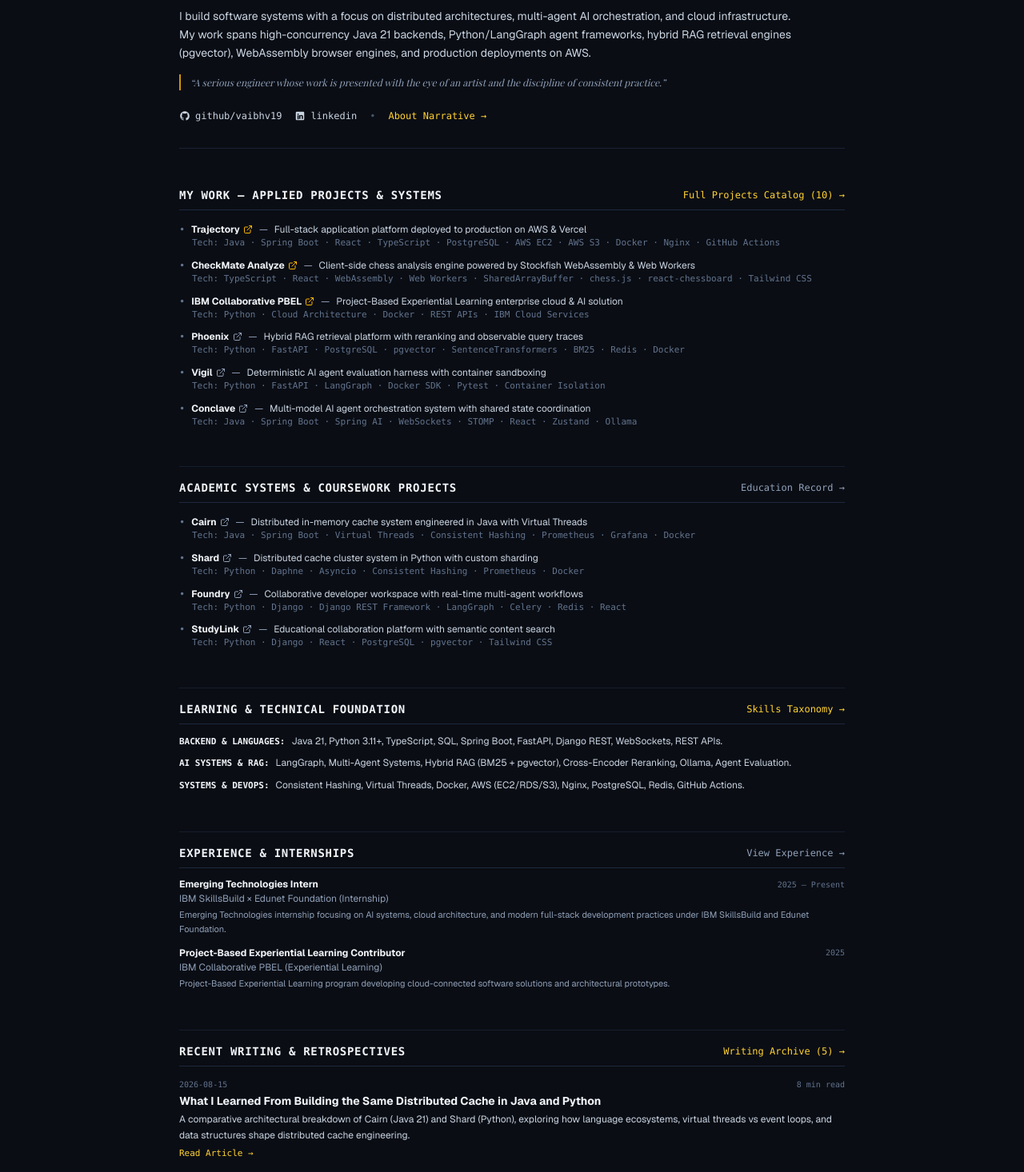
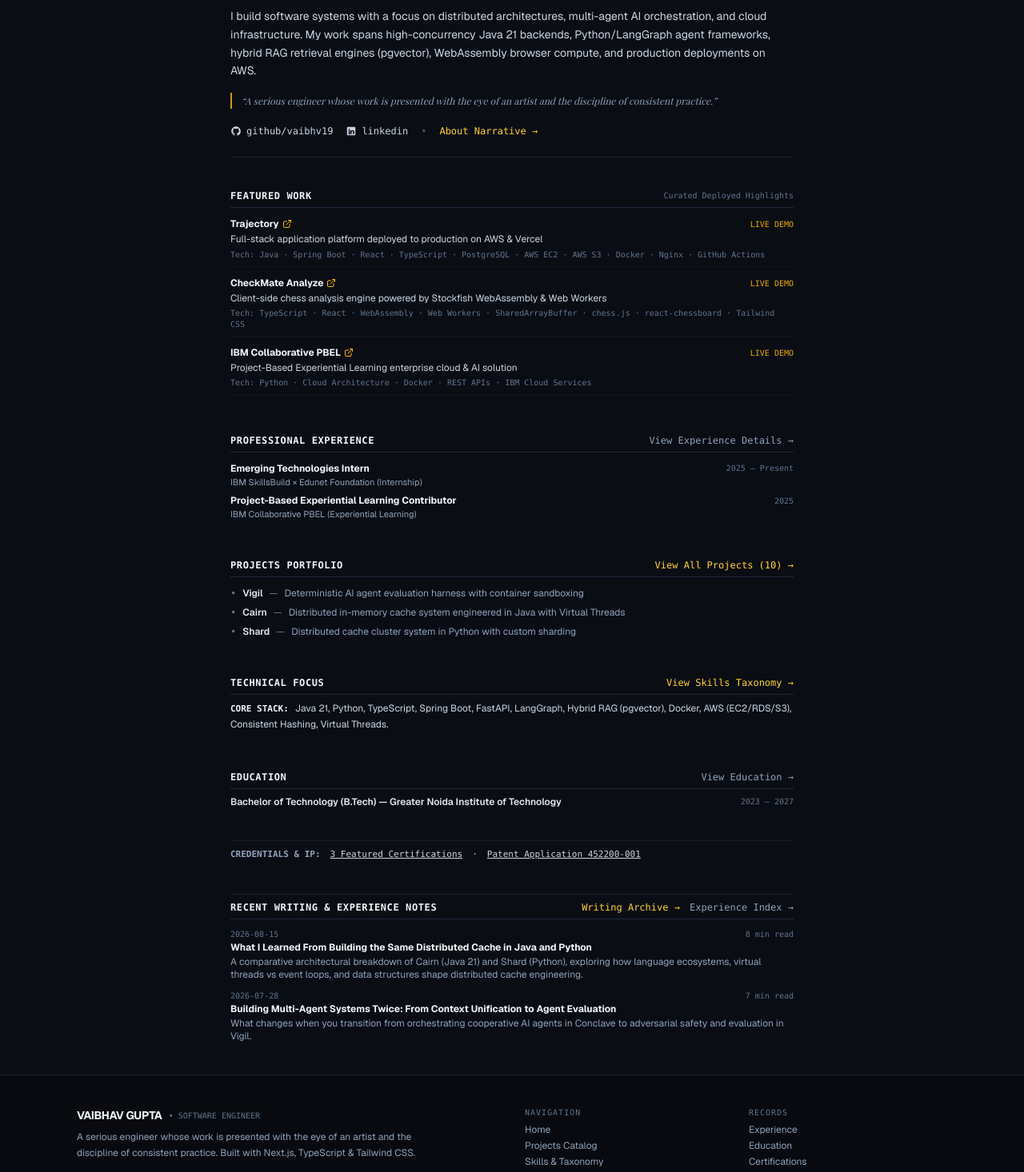
Before and after one commit to vaibhv19/Portfolio-BLog, a Next.js app: page / in a window 1280 px wide. Shown: the part 160-1626 px from the top of the page at 80% size. Built offline with nearby package versions, Linux system fonts and the light colour scheme; a web font is replaced by a local one.

Commit message:
style(home): correct homepage content selection to curated 3-item previews

```diff
--- a/src/app/page.tsx
+++ b/src/app/page.tsx
@@ -10,25 +10,27 @@ import { EDUCATION_ENTRIES } from "@/data/education";
 import { PATENT_RECORDS } from "@/data/patents";
 
 export default function HomePage() {
-  // Group projects logically for dense presentation
-  const appliedProjects = PROJECTS.filter(
-    (p) => p.category === "For Resume" || p.category === "Testing" || p.category === "Training Program"
-  );
-  const academicProjects = PROJECTS.filter((p) => p.category === "Academic");
+  // 1. Featured Work — Curated selection of EXACTLY 3 top deployed projects
+  const featuredProjects = PROJECTS.filter((p) => p.featured).slice(0, 3);
 
-  // Selected writing previews
-  const recentWriting = WRITING_ARTICLES.slice(0, 3);
+  // 2. Projects Preview — EXACTLY 3 representative portfolio samples (separate from Featured)
+  const previewProjects = PROJECTS.filter(
+    (p) => !p.featured && (p.category === "Testing" || p.category === "Academic")
+  ).slice(0, 3);
 
-  // Selected experience with notes
-  const experienceNotes = EXPERIENCE_WITH_ARTICLES.slice(0, 6);
+  // 3. Selected Writing previews (top 2)
+  const recentWriting = WRITING_ARTICLES.slice(0, 2);
 
-  // Featured certs
-  const featuredCerts = CERTIFICATIONS.filter((c) => c.featured);
+  // 4. Selected Experience With notes (top 3)
+  const experienceNotes = EXPERIENCE_WITH_ARTICLES.slice(0, 3);
+
+  // 5. Featured Certifications preview
+  const featuredCerts = CERTIFICATIONS.filter((c) => c.featured).slice(0, 3);
 
   return (
-    <div className="max-w-4xl mx-auto px-4 sm:px-6 lg:px-8 py-10 space-y-12 text-slate-300">
+    <div className="max-w-3xl mx-auto px-4 sm:px-6 lg:px-8 py-10 space-y-10 text-slate-300">
       {/* 1. PERSONAL INTRODUCTION */}
-      <section className="space-y-4 border-b border-slate-800/80 pb-8">
+      <section className="space-y-4 border-b border-slate-800/80 pb-6">
         <div className="space-y-1">
           <h1 className="text-2xl sm:text-3xl font-bold tracking-tight text-slate-100">
             Vaibhav Gupta
@@ -38,8 +40,8 @@ export default function HomePage() {
           </p>
         </div>
 
-        <p className="text-sm leading-relaxed text-slate-300 max-w-3xl">
-          I build software systems with a focus on distributed architectures, multi-agent AI orchestration, and cloud infrastructure. My work spans high-concurrency Java 21 backends, Python/LangGraph agent frameworks, hybrid RAG retrieval engines (pgvector), WebAssembly browser engines, and production deployments on AWS.
+        <p className="text-xs sm:text-sm leading-relaxed text-slate-300">
+          I build software systems with a focus on distributed architectures, multi-agent AI orchestration, and cloud infrastructure. My work spans high-concurrency Java 21 backends, Python/LangGraph agent frameworks, hybrid RAG retrieval engines (pgvector), WebAssembly browser compute, and production deployments on AWS.
         </p>
 
         <p className="text-xs text-slate-400 font-serif-editorial italic border-l-2 border-amber-400/80 pl-3 py-0.5">
@@ -47,7 +49,7 @@ export default function HomePage() {
         </p>
 
         {/* Compact Profile Links */}
-        <div className="pt-2 flex flex-wrap items-center gap-4 text-xs font-mono">
+        <div className="pt-1 flex flex-wrap items-center gap-4 text-xs font-mono">
           <a
             href="https://github.com/vaibhv19"
             target="_blank"
@@ -73,41 +75,38 @@ export default function HomePage() {
         </div>
       </section>
 
-      {/* 2. MY WORK — APPLIED & INDEPENDENT PROJECTS */}
-      <section className="space-y-4">
-        <div className="flex items-center justify-between border-b border-slate-800 pb-2">
-          <h2 className="text-sm font-bold text-slate-100 font-mono uppercase tracking-wider">
-            My Work — Applied Projects &amp; Systems
+      {/* 2. FEATURED WORK (Curated Selection of 3 Strongest Projects) */}
+      <section className="space-y-3">
+        <div className="flex items-center justify-between border-b border-slate-800 pb-1.5">
+          <h2 className="text-xs font-bold text-slate-100 font-mono uppercase tracking-wider">
+            Featured Work
           </h2>
-          <Link href="/projects" className="text-xs font-mono text-amber-300 hover:underline">
-            Full Projects Catalog ({PROJECTS.length}) &rarr;
-          </Link>
+          <span className="text-[10px] font-mono text-slate-500">Curated Deployed Highlights</span>
         </div>
 
         <ul className="space-y-3 text-xs">
-          {appliedProjects.map((project) => (
-            <li key={project.id} className="space-y-0.5">
-              <div className="flex items-baseline gap-2">
-                <span className="text-slate-500 font-mono">•</span>
-                <span className="font-bold text-slate-100 hover:text-amber-300 transition-colors">
+          {featuredProjects.map((project) => (
+            <li key={project.id} className="space-y-0.5 border-b border-slate-800/40 pb-2">
+              <div className="flex items-baseline justify-between gap-2">
+                <span className="font-bold text-slate-100">
                   {project.demoUrl ? (
-                    <a href={project.demoUrl} target="_blank" rel="noopener noreferrer" className="hover:underline inline-flex items-center gap-1">
+                    <a
+                      href={project.demoUrl}
+                      target="_blank"
+                      rel="noopener noreferrer"
+                      className="hover:text-amber-300 hover:underline inline-flex items-center gap-1"
+                    >
                       <span>{project.title}</span>
                       <ExternalLink className="w-3 h-3 text-amber-400" />
-                    </a>
-                  ) : project.githubUrl ? (
-                    <a href={project.githubUrl} target="_blank" rel="noopener noreferrer" className="hover:underline inline-flex items-center gap-1">
-                      <span>{project.title}</span>
-                      <ExternalLink className="w-3 h-3 text-slate-400" />
                     </a>
                   ) : (
                     <span>{project.title}</span>
                   )}
                 </span>
-                <span className="text-slate-400">—</span>
-                <span className="text-slate-300">{project.tagline}</span>
+                <span className="text-[10px] font-mono text-amber-400/90 uppercase">Live Demo</span>
               </div>
-              <div className="pl-4 text-[11px] font-mono text-slate-500">
+              <p className="text-slate-300 text-xs leading-relaxed">{project.tagline}</p>
+              <div className="text-[10px] font-mono text-slate-500">
                 Tech: {project.techStack.join(" · ")}
               </div>
             </li>
@@ -115,167 +114,96 @@ export default function HomePage() {
         </ul>
       </section>
 
-      {/* 3. ACADEMIC MILESTONES & COURSEWORK PROJECTS */}
-      <section className="space-y-4 pt-4 border-t border-slate-800/60">
-        <div className="flex items-center justify-between border-b border-slate-800 pb-2">
-          <h2 className="text-sm font-bold text-slate-100 font-mono uppercase tracking-wider">
-            Academic Systems &amp; Coursework Projects
+      {/* 3. PROFESSIONAL EXPERIENCE */}
+      <section className="space-y-3 pt-2">
+        <div className="flex items-center justify-between border-b border-slate-800 pb-1.5">
+          <h2 className="text-xs font-bold text-slate-100 font-mono uppercase tracking-wider">
+            Professional Experience
           </h2>
-          <Link href="/education" className="text-xs font-mono text-slate-400 hover:text-slate-200">
-            Education Record &rarr;
+          <Link href="/experience" className="text-xs font-mono text-slate-400 hover:text-slate-200">
+            View Experience Details &rarr;
           </Link>
         </div>
 
-        <ul className="space-y-3 text-xs">
-          {academicProjects.map((project) => (
-            <li key={project.id} className="space-y-0.5">
-              <div className="flex items-baseline gap-2">
-                <span className="text-slate-500 font-mono">•</span>
-                <span className="font-bold text-slate-100">
-                  {project.githubUrl ? (
-                    <a href={project.githubUrl} target="_blank" rel="noopener noreferrer" className="hover:text-amber-300 hover:underline inline-flex items-center gap-1">
-                      <span>{project.title}</span>
-                      <ExternalLink className="w-3 h-3 text-slate-400" />
-                    </a>
-                  ) : (
-                    <span>{project.title}</span>
-                  )}
-                </span>
-                <span className="text-slate-400">—</span>
-                <span className="text-slate-300">{project.tagline}</span>
-              </div>
-              <div className="pl-4 text-[11px] font-mono text-slate-500">
-                Tech: {project.techStack.join(" · ")}
-              </div>
-            </li>
-          ))}
-        </ul>
-      </section>
-
-      {/* 4. LEARNING & TECHNICAL FOUNDATION */}
-      <section className="space-y-3 pt-4 border-t border-slate-800/60">
-        <div className="flex items-center justify-between border-b border-slate-800 pb-2">
-          <h2 className="text-sm font-bold text-slate-100 font-mono uppercase tracking-wider">
-            Learning &amp; Technical Foundation
-          </h2>
-          <Link href="/skills" className="text-xs font-mono text-amber-300 hover:underline">
-            Skills Taxonomy &rarr;
-          </Link>
-        </div>
-
-        <div className="space-y-2 text-xs text-slate-300 leading-relaxed">
-          <div>
-            <strong className="text-slate-100 font-mono uppercase text-[11px] text-amber-400 mr-2">Backend &amp; Languages:</strong>
-            <span>Java 21, Python 3.11+, TypeScript, SQL, Spring Boot, FastAPI, Django REST, WebSockets, REST APIs.</span>
-          </div>
-          <div>
-            <strong className="text-slate-100 font-mono uppercase text-[11px] text-amber-400 mr-2">AI Systems &amp; RAG:</strong>
-            <span>LangGraph, Multi-Agent Systems, Hybrid RAG (BM25 + pgvector), Cross-Encoder Reranking, Ollama, Agent Evaluation.</span>
-          </div>
-          <div>
-            <strong className="text-slate-100 font-mono uppercase text-[11px] text-amber-400 mr-2">Systems &amp; DevOps:</strong>
-            <span>Consistent Hashing, Virtual Threads, Docker, AWS (EC2/RDS/S3), Nginx, PostgreSQL, Redis, GitHub Actions.</span>
-          </div>
-        </div>
-      </section>
-
-      {/* 5. EXPERIENCE */}
-      <section className="space-y-3 pt-4 border-t border-slate-800/60">
-        <div className="flex items-center justify-between border-b border-slate-800 pb-2">
-          <h2 className="text-sm font-bold text-slate-100 font-mono uppercase tracking-wider">
-            Experience &amp; Internships
-          </h2>
-          <Link href="/experience" className="text-xs font-mono text-slate-400 hover:text-slate-200">
-            View Experience &rarr;
-          </Link>
-        </div>
-
-        <div className="space-y-3">
+        <div className="space-y-2">
           {EXPERIENCE_ENTRIES.map((exp) => (
             <div key={exp.id} className="space-y-0.5 text-xs">
               <div className="flex items-center justify-between">
                 <span className="font-bold text-slate-100">{exp.role}</span>
                 <span className="text-[10px] font-mono text-slate-500">{exp.period}</span>
               </div>
-              <div className="text-slate-400">{exp.organization} ({exp.type})</div>
-              <p className="text-slate-400 leading-relaxed text-[11px] pt-0.5">{exp.summary}</p>
+              <div className="text-slate-400 text-[11px]">{exp.organization} ({exp.type})</div>
             </div>
           ))}
         </div>
       </section>
 
-      {/* 6. RECENT WRITING (Personal Publication List) */}
-      <section className="space-y-4 pt-4 border-t border-slate-800/60">
-        <div className="flex items-center justify-between border-b border-slate-800 pb-2">
-          <h2 className="text-sm font-bold text-slate-100 font-mono uppercase tracking-wider">
-            Recent Writing &amp; Retrospectives
+      {/* 4. PROJECTS PREVIEW (3 Portfolio Samples — Separate from Featured) */}
+      <section className="space-y-3 pt-2">
+        <div className="flex items-center justify-between border-b border-slate-800 pb-1.5">
+          <h2 className="text-xs font-bold text-slate-100 font-mono uppercase tracking-wider">
+            Projects Portfolio
           </h2>
-          <Link href="/writing" className="text-xs font-mono text-amber-300 hover:underline">
-            Writing Archive ({WRITING_ARTICLES.length}) &rarr;
+          <Link href="/projects" className="text-xs font-mono text-amber-300 hover:underline">
+            View All Projects ({PROJECTS.length}) &rarr;
           </Link>
         </div>
 
-        <div className="space-y-4">
-          {recentWriting.map((article) => (
-            <div key={article.slug} className="space-y-1 text-xs">
-              <div className="flex items-center justify-between font-mono text-[10px] text-slate-500">
-                <span>{article.date}</span>
-                <span>{article.readingTime}</span>
-              </div>
-              <h3 className="font-bold text-slate-100 hover:text-amber-300 transition-colors text-sm">
-                <Link href={`/writing/${article.slug}`}>{article.title}</Link>
-              </h3>
-              <p className="text-slate-300 leading-relaxed text-xs">
-                {article.excerpt}
-              </p>
-              <div>
-                <Link href={`/writing/${article.slug}`} className="text-amber-300 hover:underline font-mono text-[11px]">
-                  Read Article &rarr;
-                </Link>
-              </div>
-            </div>
+        <ul className="space-y-2 text-xs">
+          {previewProjects.map((project) => (
+            <li key={project.id} className="flex items-baseline gap-2">
+              <span className="text-slate-500 font-mono">•</span>
+              <span className="font-semibold text-slate-200">{project.title}</span>
+              <span className="text-slate-500">—</span>
+              <span className="text-slate-400 truncate">{project.tagline}</span>
+            </li>
           ))}
-        </div>
+        </ul>
       </section>
 
-      {/* 7. MY EXPERIENCE WITH... */}
-      <section className="space-y-3 pt-4 border-t border-slate-800/60">
-        <div className="flex items-center justify-between border-b border-slate-800 pb-2">
-          <h2 className="text-sm font-bold text-slate-100 font-mono uppercase tracking-wider">
-            My Experience With… (Technology Notes)
+      {/* 5. SKILLS & TECHNICAL FOCUS */}
+      <section className="space-y-2 pt-2">
+        <div className="flex items-center justify-between border-b border-slate-800 pb-1.5">
+          <h2 className="text-xs font-bold text-slate-100 font-mono uppercase tracking-wider">
+            Technical Focus
           </h2>
-          <Link href="/my-experience-with" className="text-xs font-mono text-amber-300 hover:underline">
-            Experience Index &rarr;
+          <Link href="/skills" className="text-xs font-mono text-amber-300 hover:underline">
+            View Skills Taxonomy &rarr;
           </Link>
         </div>
 
-        <p className="text-xs text-slate-400">
-          Practical notes, lessons learned, and trade-offs from working with specific tools and concepts:
+        <p className="text-xs text-slate-300 leading-relaxed">
+          <strong className="text-slate-100 font-mono text-[11px] uppercase text-amber-400 mr-2">Core Stack:</strong>
+          Java 21, Python, TypeScript, Spring Boot, FastAPI, LangGraph, Hybrid RAG (pgvector), Docker, AWS (EC2/RDS/S3), Consistent Hashing, Virtual Threads.
         </p>
-
-        <div className="grid grid-cols-1 sm:grid-cols-2 gap-2 text-xs">
-          {experienceNotes.map((note) => (
-            <div key={note.slug} className="py-1 border-b border-slate-800/40 space-y-0.5">
-              <Link
-                href={`/my-experience-with/${note.slug}`}
-                className="font-bold text-slate-200 hover:text-amber-300 transition-colors flex items-center justify-between"
-              >
-                <span>{note.title}</span>
-                <span className="text-[9px] font-mono text-slate-500 uppercase">{note.category}</span>
-              </Link>
-              <p className="text-[11px] text-slate-400 truncate">{note.summary}</p>
-            </div>
-          ))}
-        </div>
       </section>
 
-      {/* 8. CREDENTIALS & PATENTS (Compact Reference Row) */}
-      <section className="pt-4 border-t border-slate-800 text-xs space-y-2">
+      {/* 6. EDUCATION */}
+      <section className="space-y-2 pt-2">
+        <div className="flex items-center justify-between border-b border-slate-800 pb-1.5">
+          <h2 className="text-xs font-bold text-slate-100 font-mono uppercase tracking-wider">
+            Education
+          </h2>
+          <Link href="/education" className="text-xs font-mono text-slate-400 hover:text-slate-200">
+            View Education &rarr;
+          </Link>
+        </div>
+
+        {EDUCATION_ENTRIES.map((edu) => (
+          <div key={edu.id} className="flex items-center justify-between text-xs">
+            <span className="font-semibold text-slate-200">{edu.degree} — {edu.institution}</span>
+            <span className="text-[10px] font-mono text-slate-500">{edu.period}</span>
+          </div>
+        ))}
+      </section>
+
+      {/* 7. CERTIFICATIONS & INTELLECTUAL PROPERTY */}
+      <section className="space-y-2 pt-2 border-t border-slate-800/60">
         <div className="flex flex-col sm:flex-row sm:items-center justify-between gap-2 font-mono text-[11px]">
           <div className="flex items-center gap-3">
             <span className="text-slate-400 font-bold uppercase">Credentials &amp; IP:</span>
             <Link href="/certifications" className="text-slate-300 hover:text-amber-300 underline">
-              {featuredCerts.length} Verified Certificates
+              {featuredCerts.length} Featured Certifications
             </Link>
             <span>·</span>
             <Link href="/intellectual-property" className="text-slate-300 hover:text-amber-300 underline">
@@ -284,6 +212,38 @@ export default function HomePage() {
           </div>
         </div>
       </section>
+
+      {/* 8. WRITING & EXPERIENCE NOTES */}
+      <section className="space-y-3 pt-2 border-t border-slate-800/80">
+        <div className="flex items-center justify-between border-b border-slate-800 pb-1.5">
+          <h2 className="text-xs font-bold text-slate-100 font-mono uppercase tracking-wider">
+            Recent Writing &amp; Experience Notes
+          </h2>
+          <div className="flex items-center gap-3 text-xs font-mono">
+            <Link href="/writing" className="text-amber-300 hover:underline">
+              Writing Archive &rarr;
+            </Link>
+            <Link href="/my-experience-with" className="text-slate-400 hover:text-slate-200">
+              Experience Index &rarr;
+            </Link>
+          </div>
+        </div>
+
+        <div className="space-y-3 text-xs">
+          {recentWriting.map((article) => (
+            <div key={article.slug} className="space-y-0.5">
+              <div className="flex items-center justify-between font-mono text-[10px] text-slate-500">
+                <span>{article.date}</span>
+                <span>{article.readingTime}</span>
+              </div>
+              <h3 className="font-bold text-slate-100 hover:text-amber-300 transition-colors">
+                <Link href={`/writing/${article.slug}`}>{article.title}</Link>
+              </h3>
+              <p className="text-slate-400 text-xs">{article.excerpt}</p>
+            </div>
+          ))}
+        </div>
+      </section>
     </div>
   );
 }
```
